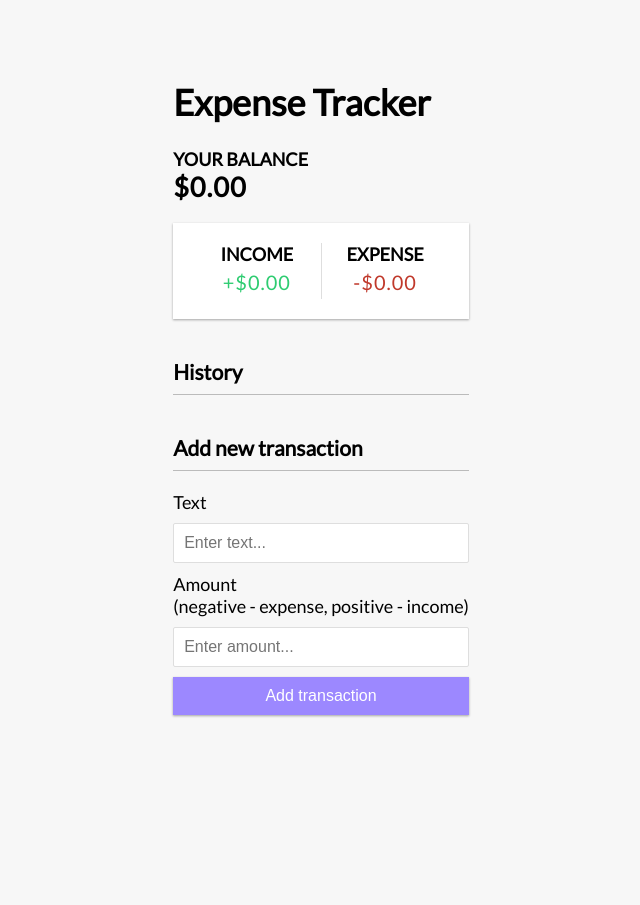
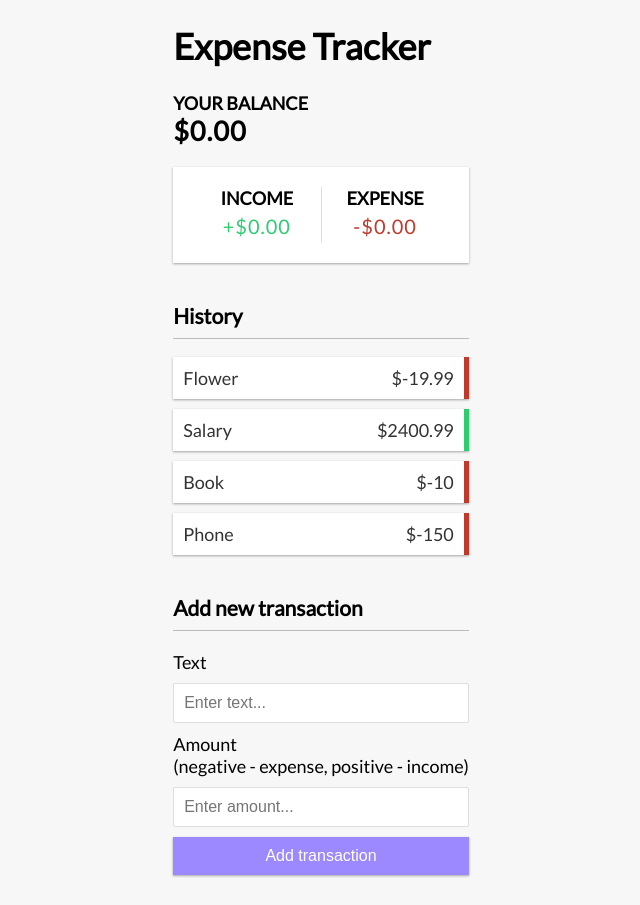
Before and after one commit to artemandrosenko/vue-expense-tracker, a Vue app: page / in a window 1280 px wide. Shown: the whole page, without its empty margins (319-959 px from the left). Before the commit the page ends 800 px from the top, so only its background shows below. Built offline with nearby package versions, Linux system fonts and the light colour scheme.

Commit message:
Pass and Recieve Props

```diff
--- a/src/components/TransactionList.vue
+++ b/src/components/TransactionList.vue
@@ -18,3 +18,14 @@
     </li>
   </ul>
 </template>
+
+<script setup>
+import { defineProps } from 'vue'
+
+const props = defineProps({
+  transactions: {
+    type: Array,
+    required: true,
+  }
+})
+</script>
```
